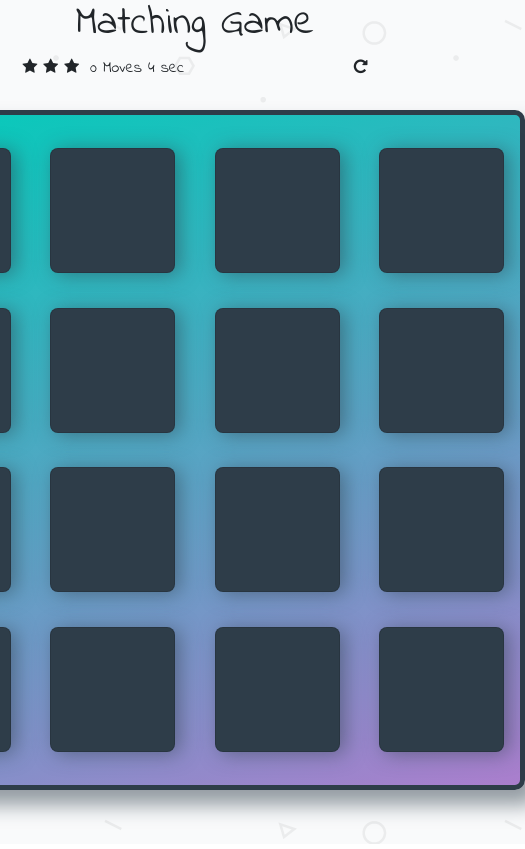
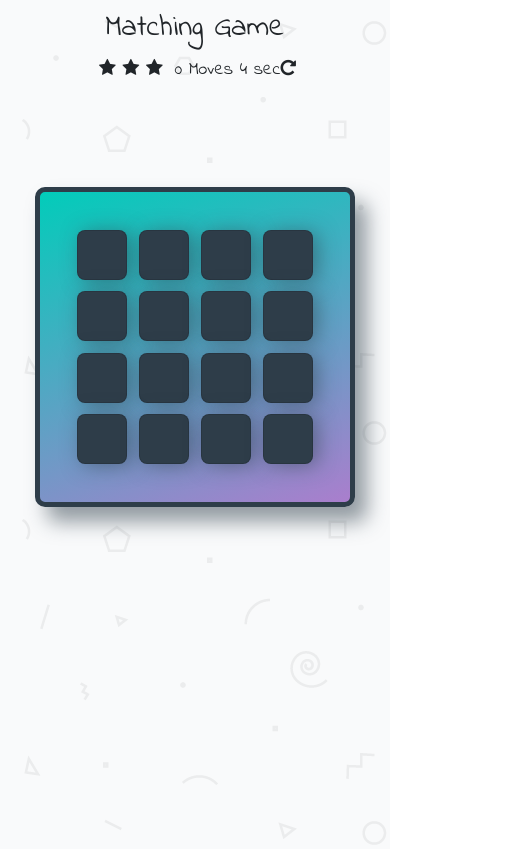
Before and after one commit to M00r/fend-project-memory-game-master, a plain HTML site: page index.html in a window 390 px wide. Shown: the whole page, 525 px wide, since content can reach past the window. Drawn offline with nearby package versions, Linux system fonts and the light colour scheme; a web font is replaced by a local one.

Commit message:
Working responsive

```diff
--- a/css/responsive.css
+++ b/css/responsive.css
@@ -1,32 +1,122 @@
-@media screen and (max-width: 500px) {
-    .deck {
-        padding: 1em;
+@media screen and (max-width: 750px) {
+  .container {
+      width: 250px;
+      display: block;
+      margin: auto;
+      box-sizing: border-box;
+  }
+  h1 {
+      font-size: 30px;
+  }
+  .container {
+      width: 235px;
+      height: 25px;
+      display: flex;
   }
 
-    .card {
-        font-size: 20px;
+  .container {
+      margin: 0 10px 0 10px;
+      padding: 5px 5px 0 5px;
   }
 
-    .restart {
-        order: -1;
-        flex-basis: 100%;
-        margin-bottom: 20px;
+  .container {
+      min-width: 78px;
+      min-height: 40px;
+      padding-bottom: 5px;
+      margin-top: 0;
+      padding-top: 0;
+  }
+  .container {
+      margin: 5px;
+      padding: 5px;
   }
 
-    #winnerModal {
-        font-size: 1em;
+  .container .score-panel {
+      width: 275px;
+      margin: 0;
+      padding: 0;
   }
+  .container .deck {
+      width: 232px;
+      min-height: 100px;
+      margin: 10px;
+  }
+  .deck .card {
+      width: 50px;
+      height: 50px;
+      margin: 4px;
+      padding: 2px;
+  }
+  .container .score-panel {
+      font-size: 15px;
+      width: 225px;
+      margin: 10px 0;
+  }
+  .score-panel .stars {
+      margin: 0 5px 0 5px;
+  }
+  .container .score-panel .timer {
+      margin-right: 0;
+      padding-right: 0;
+  }
+@media screen and (max-width: 475px) {
+  .container {
+      width: 275px;
+      display: block;
+      margin: auto;
+      box-sizing: border-box;
+  }
+  h1 {
+      font-size: 30px;
+  }
+  .container {
+      width: auto;
+      height: auto;
+      display: flex;
   }
 
-@media screen and (max-width: 280px) {
-    .score-panel {
-        text-align: center;
+  .container {
+      margin: 0 10px 0 10px;
+      padding: 5px 5px 0 5px;
   }
 
-    .restart,
-    .moves,
-    .timer,
-    .score-panel {
-        flex-basis: 100%;
+  .container {
+      min-width: 26px;
+      min-height: 15px;
+      padding-bottom: 5px;
+      margin-top: 0;
+      padding-top: 0;
   }
+  .container {
+      margin: 5px;
+      padding: 5px;
   }
+
+  .container .score-panel {
+      width: 100px;
+      margin: 0;
+      padding: 0;
+  }
+  .container .deck {
+      width: 320px;
+      min-height: 320px;
+      margin: 100px;
+  }
+  .deck .card {
+      width: 50px;
+      height: 50px;
+      margin: 5px;
+      padding: 10px;
+  }
+  .container .score-panel {
+      font-size: 18px;
+      width: auto;
+      margin: 3px 0;
+  }
+  .score-panel .stars {
+      margin: 0 5px 0 5px;
+  }
+  .container .score-panel .timer {
+      margin-right: 0;
+      padding-right: 0;
+  }
```
Lines whose indentation alone changed are shown as unchanged.
